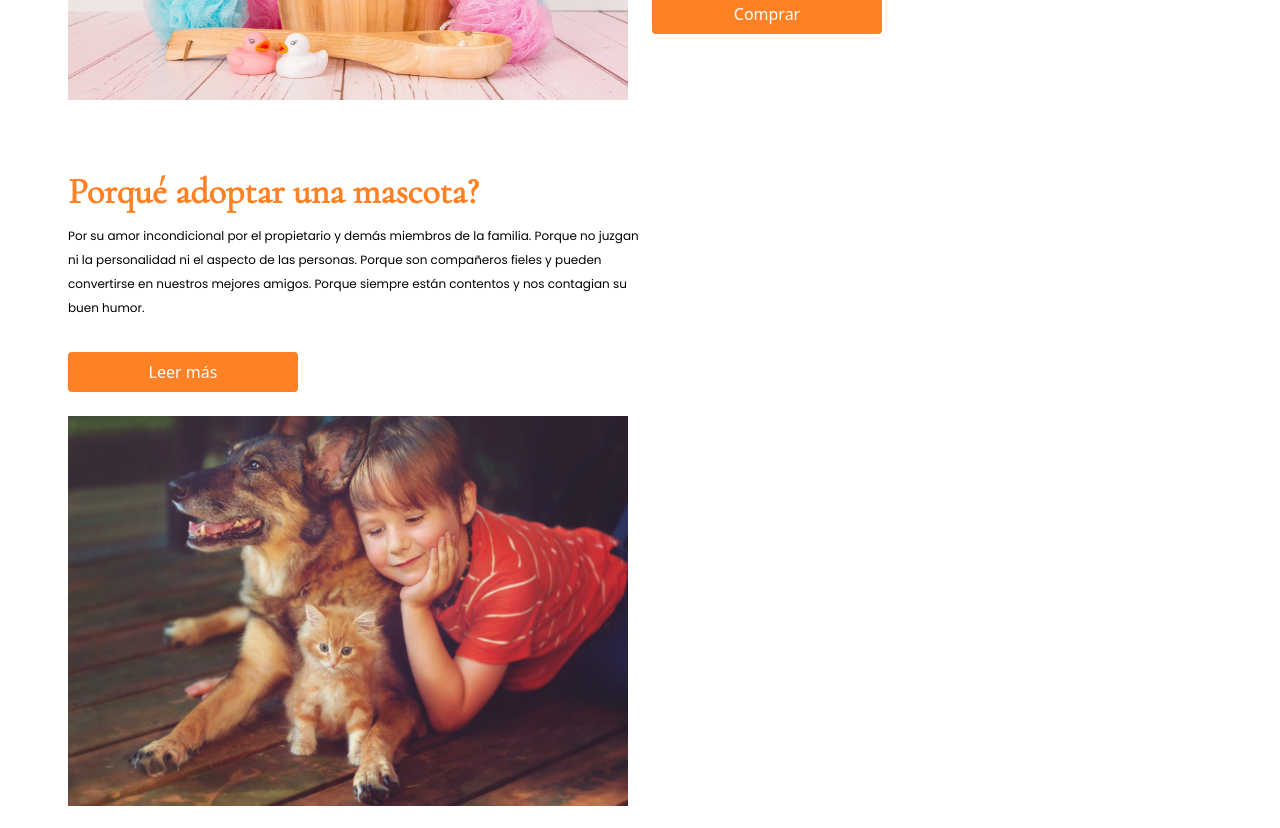
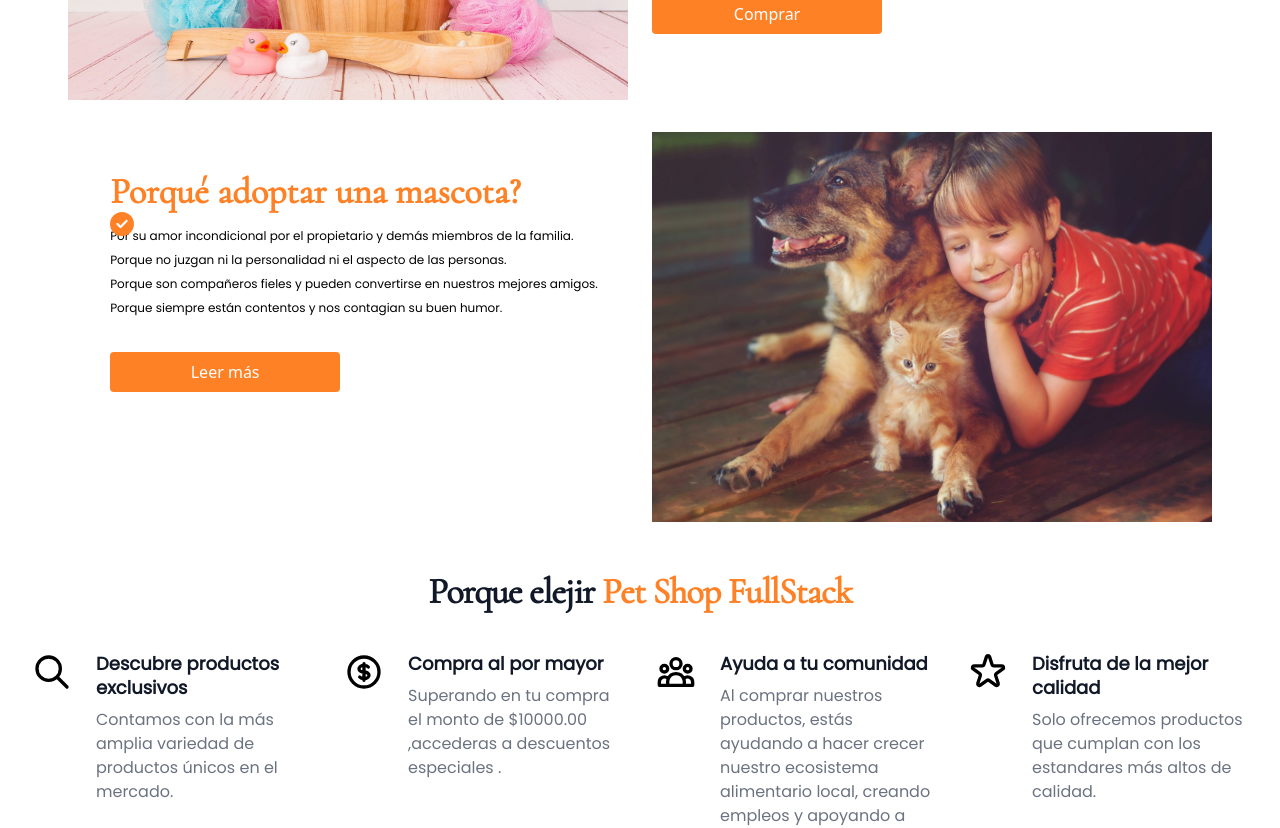
Before and after one commit to jdoors/WebProyect, a React (Create React App) app: page / in a window 1280 px wide. Shown: the part 1560-2388 px from the top of the page. Built offline with nearby package versions, Linux system fonts and the light colour scheme; a web font is replaced by a local one.

Commit message:
componente porque adoptar

```diff
--- a/src/components/Inicio/Adopta/adopta.js
+++ b/src/components/Inicio/Adopta/adopta.js
@@ -1,5 +1,7 @@
 import React from 'react'
 import adopta from '../Adopta/Image/adopta.jpg'
+import { FontAwesomeIcon } from '@fortawesome/react-fontawesome'
+import { faCheckCircle } from '@fortawesome/free-solid-svg-icons'
 
 const adoptar = () => {
   return (
@@ -8,19 +10,21 @@ const adoptar = () => {
       <div className='mt-10 md:ml-3'>
         <h1 className='font-cormorant font-bold text-4xl text-[#FF8126]'> Porqué adoptar una mascota?</h1>
 
-        <p className='mt-3 text-xs not-italic font-medium leading-6 font-poppins' >
-        Por su amor incondicional por el propietario y demás miembros de la familia.
-        Porque no juzgan ni la personalidad ni el aspecto de las personas.
-        Porque son compañeros fieles y pueden convertirse en nuestros mejores amigos.
-        Porque siempre están contentos y nos contagian su buen humor.
-        </p>
+          <div className="absolute text-[#FF8126] flex flex-wrap">
+            <div><FontAwesomeIcon icon={faCheckCircle} className="mr-2 text-2xl md:text-2xl" /></div>
+          </div>
+
+        <ol className='mt-3 text-xs not-italic font-medium leading-6 font-poppins' >
+                <li>Por su amor incondicional por el propietario y demás miembros de la familia.</li>
+                <li>Porque no juzgan ni la personalidad ni el aspecto de las personas.</li>
+                <li>Porque son compañeros fieles y pueden convertirse en nuestros mejores amigos.</li>
+                <li>Porque siempre están contentos y nos contagian su buen humor.</li>
+        </ol>
         <button className='bg-[#FF8126] text-white rounded w-[230px] h-10 mt-4 md:mt-8 mb-6'>Leer más</button>
-
-        <div >
+      </div >
+      <div >
         <img className='w-[500px] h-[350px] opacity-100 md:w-[560px] md:h-[390px]' src={adopta} alt='Adopta una mascota' />
         </div>
-      </div >
-
 
     </div>
   )
```
